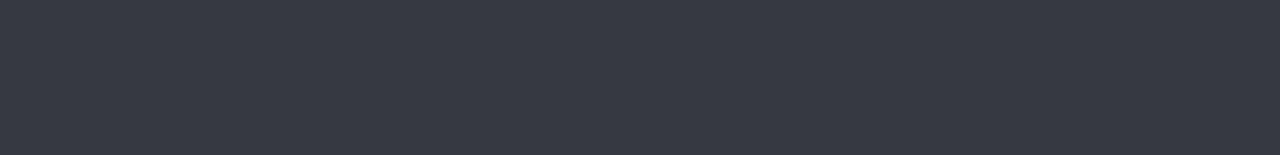
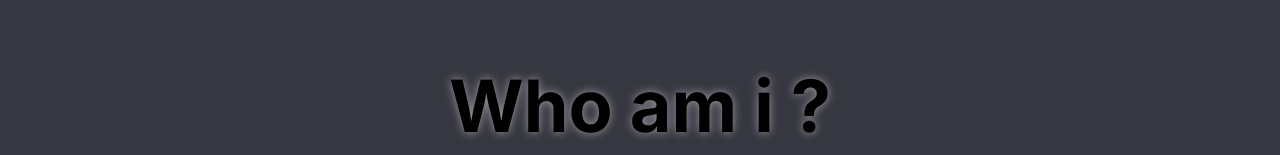
Before and after one commit to AlexandreFyl/NextJsResume, a Next.js app: page / in a window 1280 px wide. Shown: the part 797-952 px from the top of the page. Before the commit the page ends 800 px from the top, so only its background shows below. Built offline with nearby package versions, Linux system fonts and the light colour scheme.

Commit message:
framer motion added wih some animations

```diff
--- a/src/app/components/Header.tsx
+++ b/src/app/components/Header.tsx
@@ -1,9 +1,18 @@
+"use client";
+
 import React from "react";
+import { motion } from "framer-motion";
 
 const Header = () => {
   return (
-    <section className="h-screen flex flex-col justify-center items-center">
-      <div className="h-5/6 w-5/6 flex flex-col justify-center items-center blurry-bg-img">
+    <header className="h-screen flex flex-col justify-center items-center">
+      <motion.div
+        initial={{ opacity: 0, scale: 0.25 }}
+        transition={{ duration: 2 }}
+        whileInView={{ opacity: 1, scale: 1 }}
+        viewport={{ once: true }}
+        className="h-5/6 w-5/6 flex flex-col justify-center items-center blurry-bg-img"
+      >
         <div>
           <p className="text-glow text-5xl md:text-7xl font-bold leading-tight text-center md:text-left">
             Hello there,
@@ -15,8 +24,8 @@ const Header = () => {
             Full-Stack Developer
           </h1>
         </div>
-      </div>
-    </section>
+      </motion.div>
+    </header>
   );
 };
 
--- /dev/null
+++ b/src/app/components/WhoAmI.tsx
@@ -0,0 +1,24 @@
+"use client";
+
+import React from "react";
+import { motion } from "framer-motion";
+
+const WhoAmI = () => {
+  return (
+    <section className="h-screen flex flex-col justify-center items-center">
+      <div className="h-5/6 w-5/6 flex flex-col items-center">
+        <motion.h2
+          initial={{ opacity: 0, scale: 0.5 }}
+          transition={{ duration: 2 }}
+          whileInView={{ opacity: 1, scale: 1 }}
+          viewport={{ once: true }}
+          className="text-glow text-5xl md:text-7xl font-bold leading-tight text-center"
+        >
+          Who am i ?
+        </motion.h2>
+      </div>
+    </section>
+  );
+};
+
+export default WhoAmI;
--- a/src/app/page.tsx
+++ b/src/app/page.tsx
@@ -1,9 +1,11 @@
 import Header from "./components/Header";
+import WhoAmI from "./components/WhoAmI";
 
 export default function Home() {
   return (
     <main className="flex min-h-screen flex-col ">
       <Header />
+      <WhoAmI />
     </main>
   );
 }
```
Also changed, not shown: package.json (+6 -5 lines), src/app/assets/symbol-scatter-haikei.png (added), 1 other file (tests, documents, lock files or other folders).
